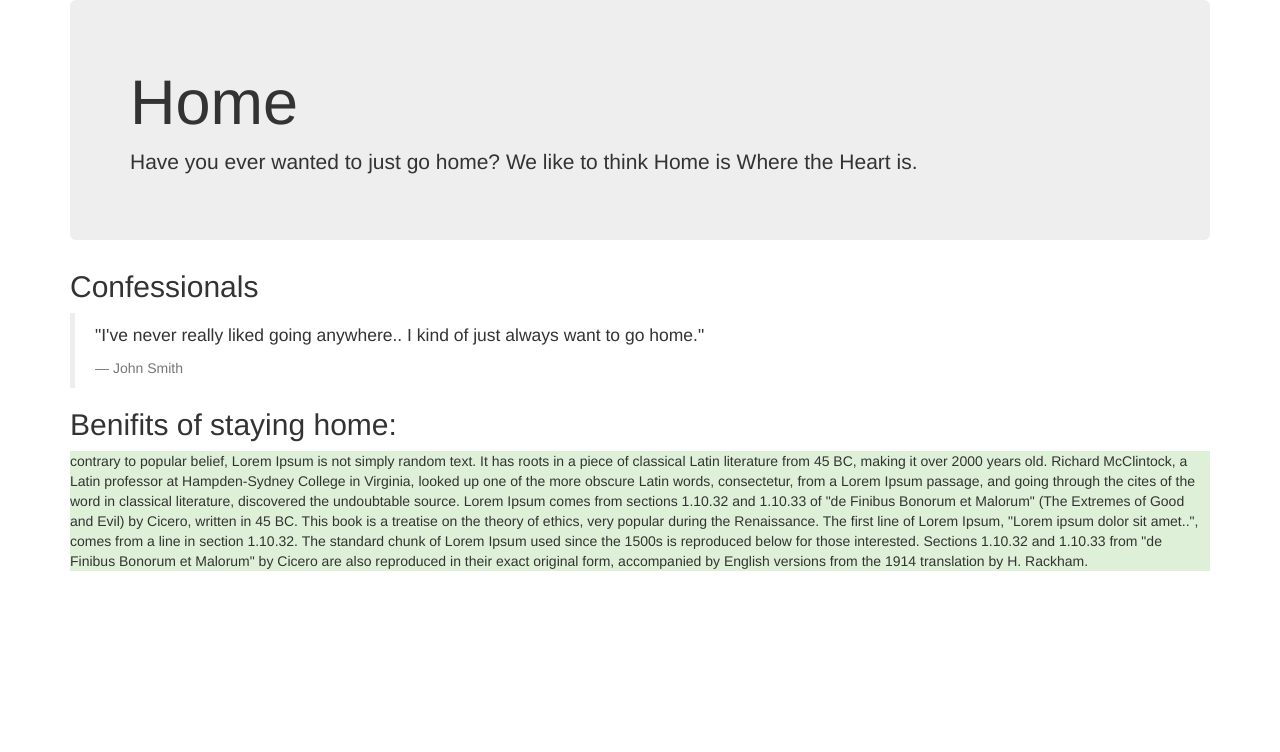
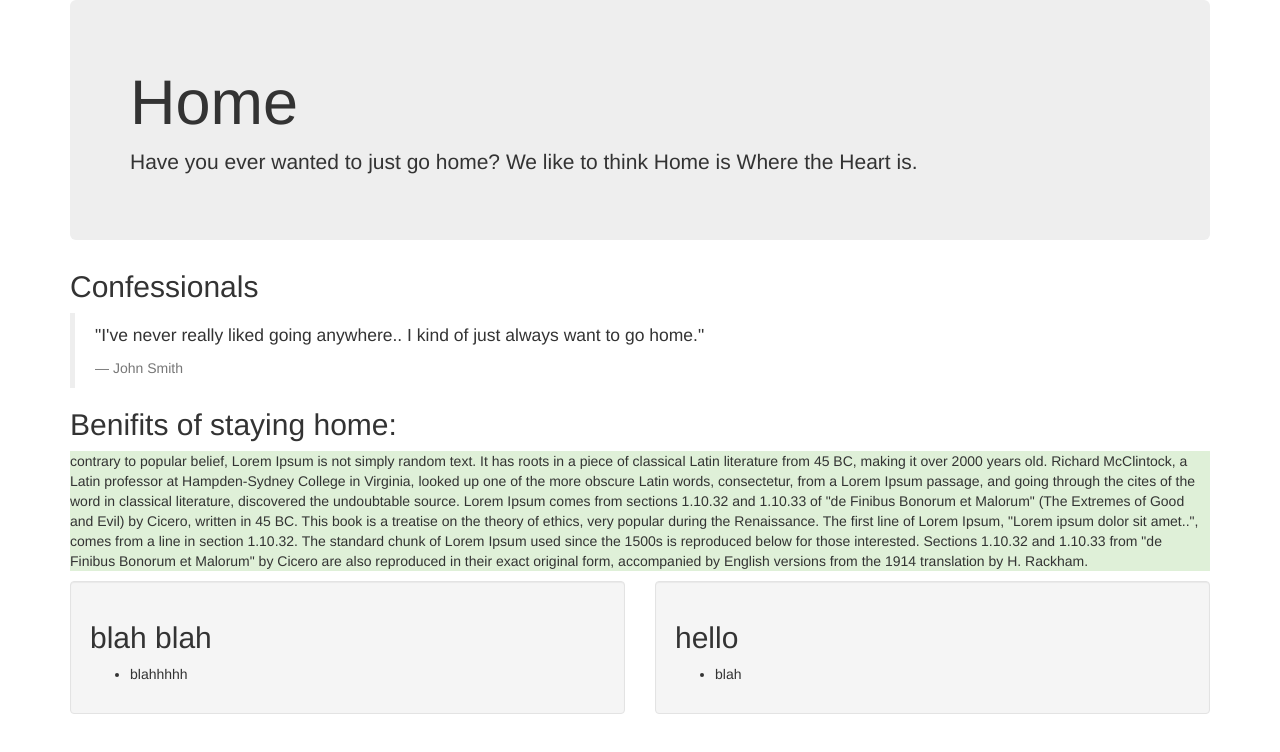
Before and after one commit to jhell85/epicodus-vacation, a plain HTML site: page index.html in a window 1280 px wide. Drawn offline with Linux system fonts and the light colour scheme.

Commit message:
added some rows to the page

```diff
--- a/index.html
+++ b/index.html
@@ -24,7 +24,24 @@
   <p class="bg-success">contrary to popular belief, Lorem Ipsum is not simply random text. It has roots in a piece of classical Latin literature from 45 BC, making it over 2000 years old. Richard McClintock, a Latin professor at Hampden-Sydney College in Virginia, looked up one of the more obscure Latin words, consectetur, from a Lorem Ipsum passage, and going through the cites of the word in classical literature, discovered the undoubtable source. Lorem Ipsum comes from sections 1.10.32 and 1.10.33 of "de Finibus Bonorum et Malorum" (The Extremes of Good and Evil) by Cicero, written in 45 BC. This book is a treatise on the theory of ethics, very popular during the Renaissance. The first line of Lorem Ipsum, "Lorem ipsum dolor sit amet..", comes from a line in section 1.10.32.
 
     The standard chunk of Lorem Ipsum used since the 1500s is reproduced below for those interested. Sections 1.10.32 and 1.10.33 from "de Finibus Bonorum et Malorum" by Cicero are also reproduced in their exact original form, accompanied by English versions from the 1914 translation by H. Rackham.</p>
-
+<div class="row">
+    <div class="col-md-6">
+  <div class="well">
+      <h2>blah blah</h2>
+      <ul>
+        <li>blahhhhh</li>
+      </ul>
+      </div>
+    </div>
+    <div class="col-md-6">
+      <div class="well">
+        <h2>hello</h2>
+        <ul>
+          <li>blah</li>
+        </ul>
+      </div>
+    </div>
+  </div>
 </div>
 </body>
 </html>
```
